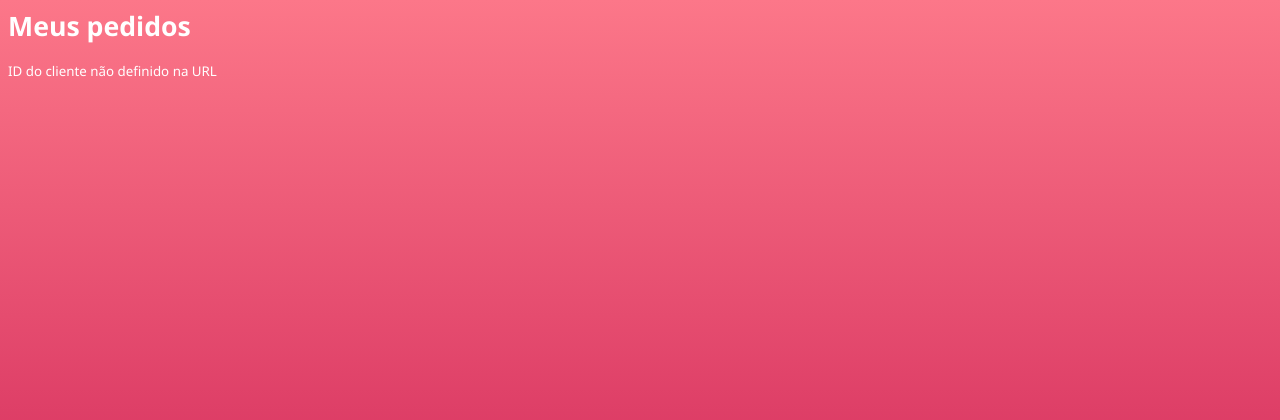
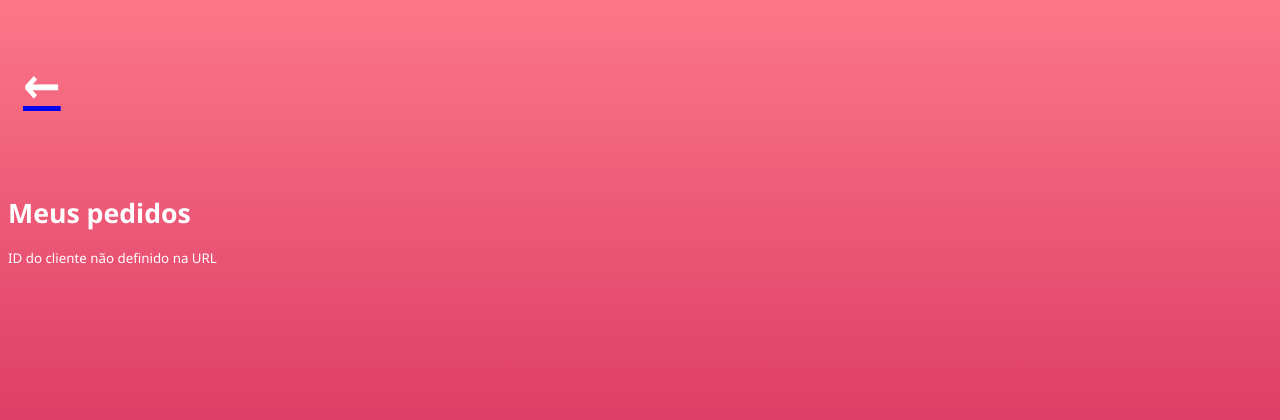
Before and after one commit to anaa-amaral/desenvolvimento_em_crud, a PHP site: page /public/meusPedidos.php in a window 1280 px wide. Shown: the top 420 px of the page. Run offline with PHP 8.4, Linux system fonts and the light colour scheme.

Commit message:
add - texto

```diff
--- a/public/meusPedidos.php
+++ b/public/meusPedidos.php
@@ -6,6 +6,14 @@
     <title>Document</title>
 </head>
 <body>
+    <div class="flex">
+
+            <a href="../index.php">
+                <h2 class="titulo4">&#8592;</h2><br>
+            </a>
+
+        </div>
+
     <h1>Meus pedidos</h1>
 </body>
 </html>
```
Also changed, not shown: styles/style.css (line endings or trailing spaces).
